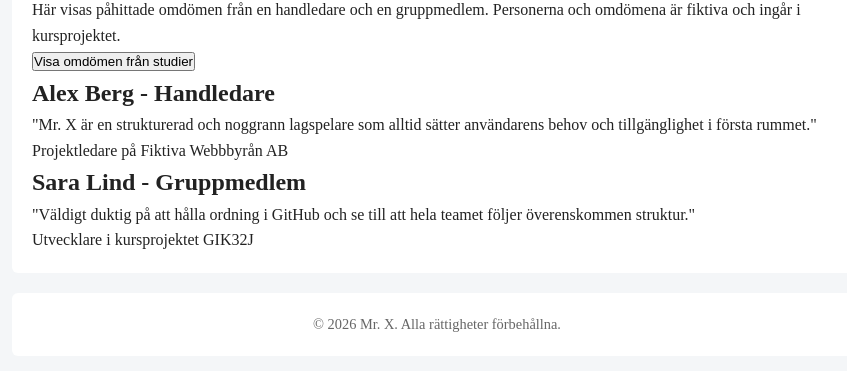
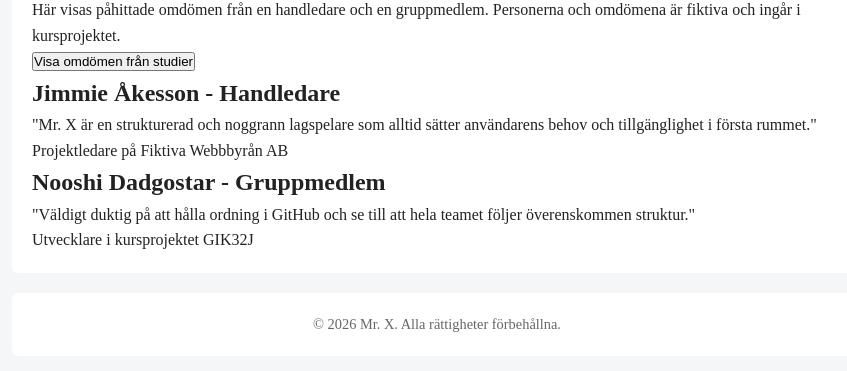
Before and after one commit to barreamin-ctrl/HTML-inl-mningsuppgift, a plain HTML site: page referenser.html in a window 1280 px wide. Shown: the part 167-538 px from the top of the page, without its empty margins (203-1050 px from the left). Drawn offline with Linux system fonts and the light colour scheme.

Commit message:
Fixade MR.X referenser.

```diff
--- a/referenser.html
+++ b/referenser.html
@@ -38,7 +38,7 @@
 
             <div class="testimonials__list" data-js-target="testimonials.container" aria-live="polite">
                 <article class="testimonials-card">
-                    <h2 class="testimonials-card__author">Alex Berg - Handledare</h2>
+                    <h2 class="testimonials-card__author">Jimmie Åkesson - Handledare</h2>
                     <blockquote class="testimonials-card__quote">
                         <p class="testimonials-card__text">"Mr. X är en strukturerad och noggrann lagspelare som alltid sätter användarens behov och tillgänglighet i första rummet."</p>
                     </blockquote>
@@ -46,7 +46,7 @@
                 </article>
 
                 <article class="testimonials-card testimonials-card--featured">
-                    <h2 class="testimonials-card__author">Sara Lind - Gruppmedlem</h2>
+                    <h2 class="testimonials-card__author">Nooshi Dadgostar - Gruppmedlem</h2>
                     <blockquote class="testimonials-card__quote">
                         <p class="testimonials-card__text">"Väldigt duktig på att hålla ordning i GitHub och se till att hela teamet följer överenskommen struktur."</p>
                     </blockquote>
```
